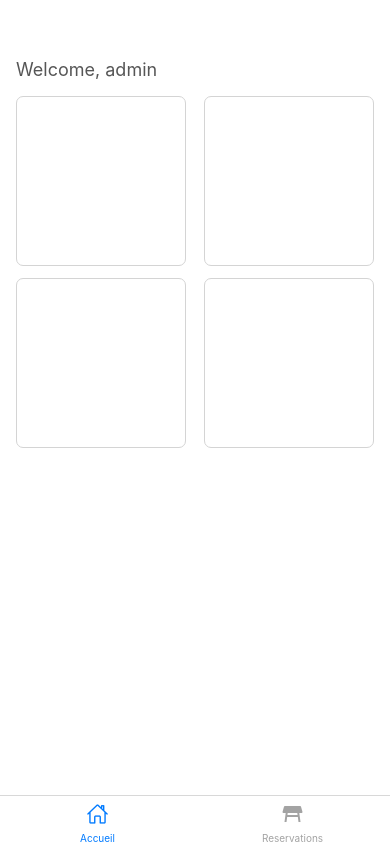
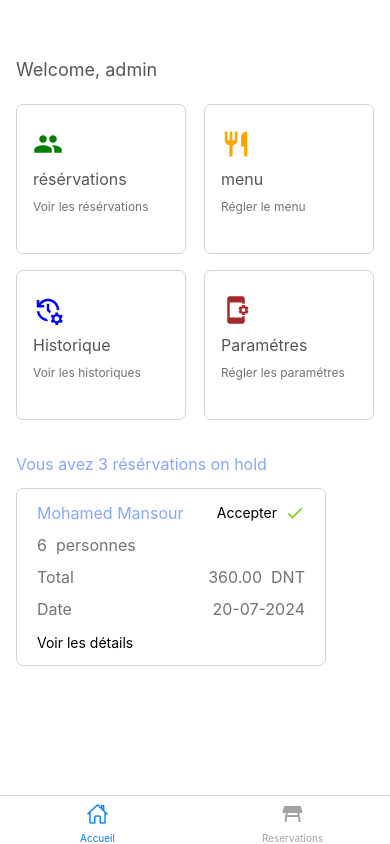
Before and after one commit to nourr23/coco-dashboard, a React Native app in the folder coco-dashboard/: screen /App in a window 390 px wide. Built offline with nearby package versions, Linux system fonts and the light colour scheme.

Commit message:
before adding rnui

```diff
--- a/coco-dashboard/src/screens/home.tsx
+++ b/coco-dashboard/src/screens/home.tsx
@@ -1,19 +1,125 @@
 import { View, Text, TouchableOpacity } from "../ui";
+import { Feather, MaterialIcons } from "@expo/vector-icons";
 
 export const Home = () => {
+  const HOME_DATA = [
+    {
+      id: 1,
+      title: "résérvations",
+      sub_title: "Voir les résérvations",
+      icon: "people",
+      icon_color: "green",
+    },
+    {
+      id: 2,
+      title: "menu",
+      sub_title: "Régler le menu ",
+      icon: "restaurant",
+      icon_color: "orange",
+    },
+    {
+      id: 3,
+      title: "Historique",
+      sub_title: "Voir les historiques ",
+      icon: "manage-history",
+      icon_color: "blue",
+    },
+    {
+      id: 4,
+      title: "Paramétres",
+      sub_title: "Régler les paramétres",
+      icon: "app-settings-alt",
+      icon_color: "brown",
+    },
+  ];
+  const BOOKING_DATA = [
+    {
+      id: 1,
+      name: "Mohamed Mansour",
+      person_number: 6,
+      total: "360.00",
+      date: "20-07-2024",
+    },
+    {
+      id: 1,
+      name: "Ibrahim Salem",
+      person_number: 2,
+      total: "120.00",
+      date: "21-07-2024",
+    },
+  ];
+  const MenuItem = ({ children, item }: any) => {
+    return (
+      <View>
+        <TouchableOpacity className=" h-[150px] px-4 py-6 my-2 w-[170px] rounded-[7px] border-neutral-300 bg-white border-[1px]">
+          <MaterialIcons name={item.icon} size={30} color={item.icon_color} />
+          <Text className=" mt-2 font-bold text-neutral-700 text-[15px]">
+            {item.title}
+          </Text>
+          <Text className=" mt-2 text-neutral-500 text-xs ">
+            {item.sub_title}
+          </Text>
+        </TouchableOpacity>
+      </View>
+    );
+  };
+  const BookingCard = ({ item }: any) => {
+    return (
+      <View className=" px-5 py-3 w-[310px] mi-h-[160px] rounded-[7px] border-neutral-300 bg-white border-[1px]">
+        <View className=" flex-row justify-between w-full items-center">
+          <Text className=" text-success-500 font-bold text-base">
+            {item.name}
+          </Text>
+          <TouchableOpacity className=" flex-row items-center">
+            <Text className=" text-[#84cc16] font-bold text-sm mr-2">
+              {" "}
+              Accepter
+            </Text>
+            <MaterialIcons name="check" size={20} color="#84cc16" />
+          </TouchableOpacity>
+        </View>
+        <Text className=" text-neutral-500 mt-2 ">
+          {item.person_number} {" personnes"}
+        </Text>
+
+        <View className=" flex-row justify-between w-full items-center">
+          <Text className=" font-bold text-neutral-500 mt-2 ">{"Total"}</Text>
+          <Text className=" text-neutral-500 mt-2 ">
+            {item.total} {" DNT"}
+          </Text>
+        </View>
+
+        <View className=" flex-row justify-between w-full items-center">
+          <Text className=" font-bold text-neutral-500 mt-2 ">{"Date"}</Text>
+          <Text className=" text-neutral-500 mt-2 ">{item.date}</Text>
+        </View>
+
+        <TouchableOpacity className=" mt-3 flex-row items-center">
+          <Text className=" text-[#84cc16] font-bold text-sm mr-2">
+            Voir les détails
+          </Text>
+        </TouchableOpacity>
+      </View>
+    );
+  };
   return (
     <View className=" py-6 px-4 bg-white flex-1">
       <Text className=" text-neutral-700 font-bold  text-lg mt-8">
         Welcome, admin
       </Text>
-      <View className=" mt-3 flex-row justify-between">
-        <TouchableOpacity className=" h-[170px] w-[170px] rounded-[7px] border-neutral-300 bg-white border-[1px]"></TouchableOpacity>
-        <TouchableOpacity className=" h-[170px] w-[170px] rounded-[7px] border-neutral-300 bg-white border-[1px]"></TouchableOpacity>
+      <View className=" mt-3 flex-row justify-between flex-wrap">
+        {HOME_DATA.map((item) => (
+          <MenuItem key={item.id} item={item}></MenuItem>
+        ))}
       </View>
-      <View className=" mt-3 flex-row justify-between">
-        <View className=" h-[170px] w-[170px] rounded-[7px] border-neutral-300 bg-white border-[1px]"></View>
-        <View className=" h-[170px] w-[170px] rounded-[7px] border-neutral-300 bg-white border-[1px]"></View>
-      </View>
+      <TouchableOpacity className=" flex-row justify-between items-center my-3">
+        <Text className=" mt-3 font-bold text-success-500">
+          Vous avez 3 résérvations on hold
+        </Text>
+        {/* <Feather name="arrow-right-circle" size={24} color="#86A7FC" /> */}
+      </TouchableOpacity>
+
+      <BookingCard item={BOOKING_DATA[0]}></BookingCard>
     </View>
   );
 };
--- a/coco-dashboard/src/ui/theme/colors.js
+++ b/coco-dashboard/src/ui/theme/colors.js
@@ -62,6 +62,22 @@ module.exports = {
     800: "#991B1B",
     900: "#7F1D1D",
   },
+  green: {
+    50:"#ecfdf5",
+    100:"#d1fae5",
+    200:"#a7f3d0",
+    300:"#6ee7b7",
+    400:"#34d399",
+    500 :"#10b981"
+    // 600
+    // #059669
+    // 700
+    // #047857
+    // 800
+    // #065f46
+    // 900: "#064e3b"
+    // 950:"#022c22"
+  },
   test: {
     50: "#7F1D1D",
   },
```
